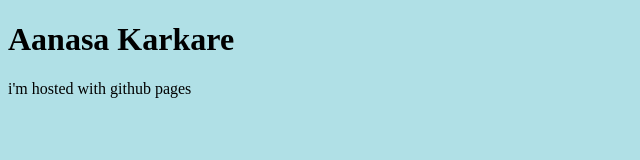
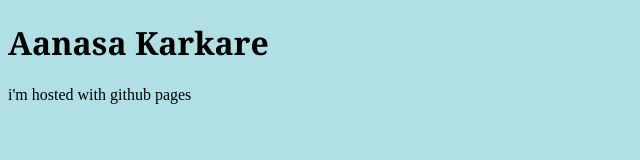
Before and after one commit to aanasak/aanasak.github.io, a plain HTML site: page index.html in a window 1280 px wide. Shown: the whole page, without its empty margins (0-640 px from the left). Drawn offline with Linux system fonts and the light colour scheme.

Commit message:
Update index.html

```diff
--- a/index.html
+++ b/index.html
@@ -1,7 +1,7 @@
 <!DOCTYPE html>
 <html>
     <body style="background-color:powderblue;">
-        <h1>Aanasa Karkare</h1>
+        <h1 style="font-family: Georgia, 'Times New Roman', Times, serif;">Aanasa Karkare</h1>
         <p>i'm hosted with github pages</p>
     </body>
 </html>
```
